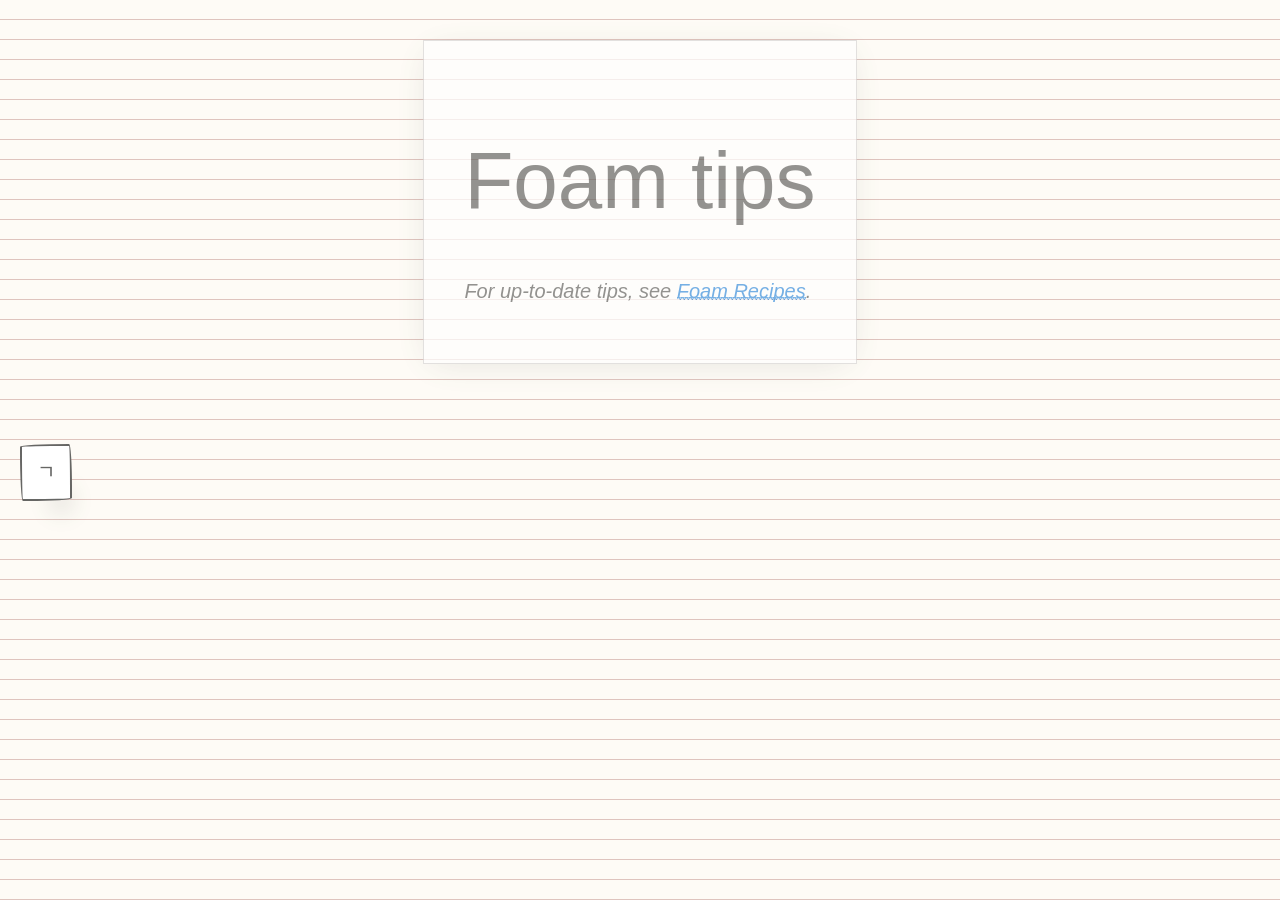
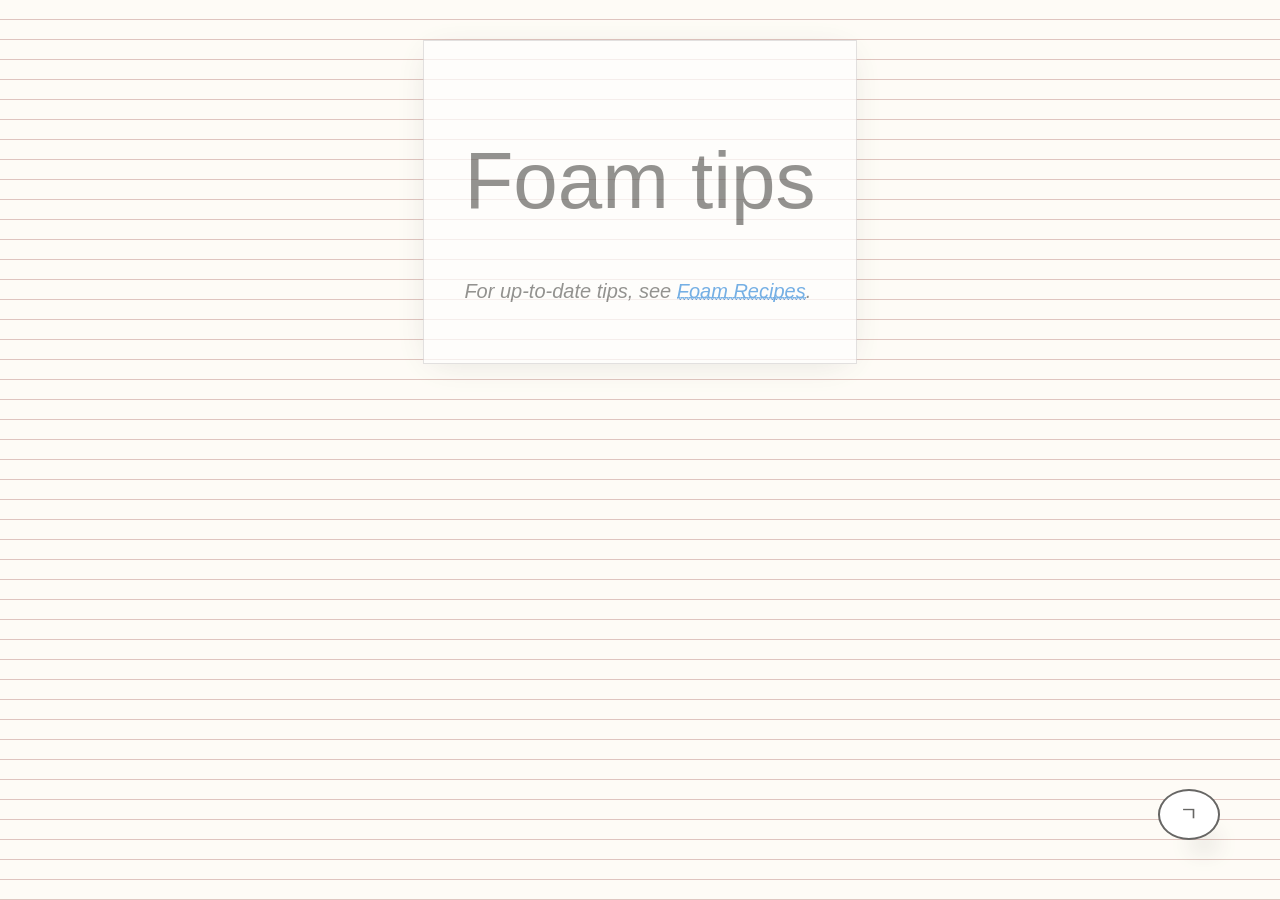
Before and after one commit to mindulle/bookshelf, a Jekyll site: the page built from foam-tips.md, in a window 1280 px wide. Built offline with Jekyll 4.4.1, drawn with Linux system fonts in a browser that asks for light colours; some web fonts are replaced; our own code applies the rules of GitHub Pages for plain Markdown files.

Commit message:
add styles for search button

```diff
--- a/_sass/components/_buttons.scss
+++ b/_sass/components/_buttons.scss
@@ -113,3 +113,19 @@
     }
   }
 }
+
+// From Paper css demo page. It didn't have been included before I added it.
+.fixed-search-btn {
+  opacity: 1;
+  display: inline-block;
+  padding: 1em;
+  position: fixed;
+  bottom: 1em;
+  right: 1em;
+
+
+}
+.fixed-search-btn .paper-btn {
+  padding: 0.6em 1em;
+  border-radius: 100%;
+}
```
